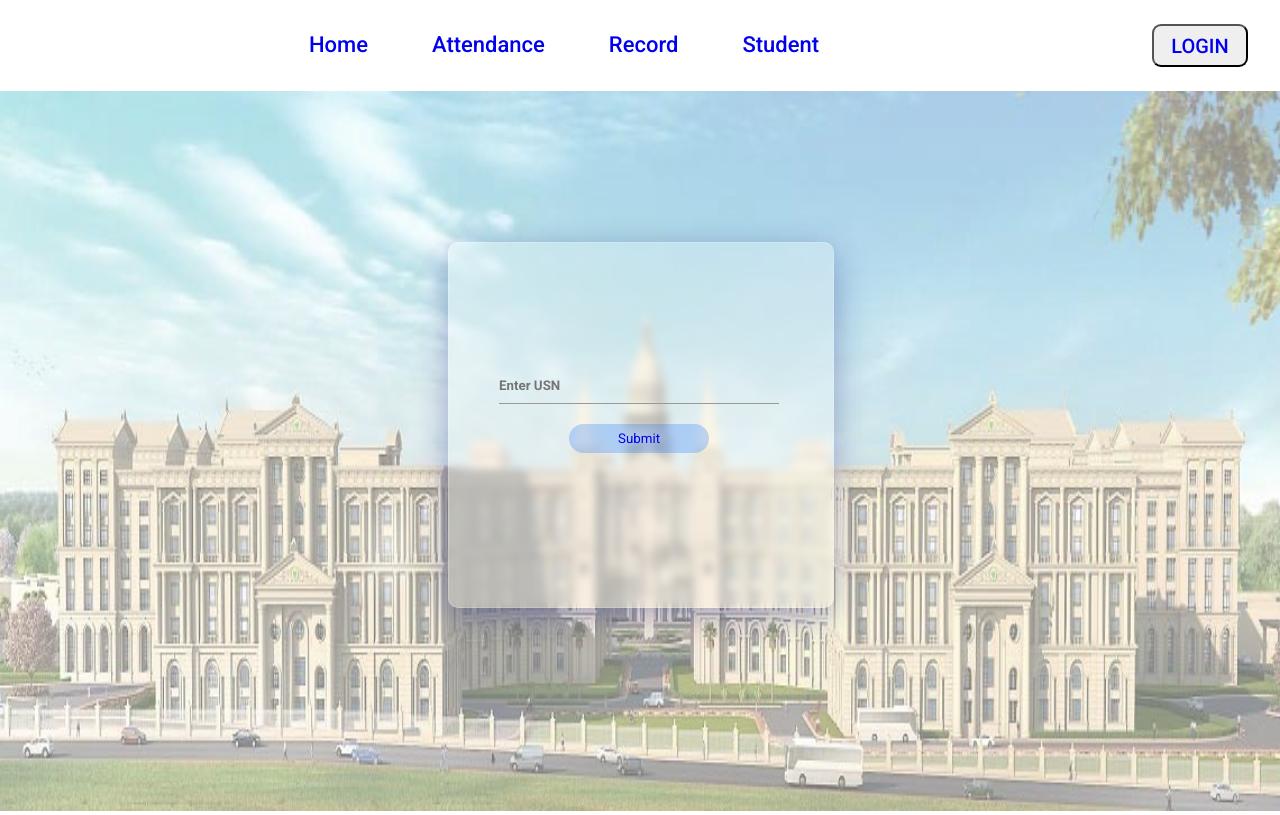
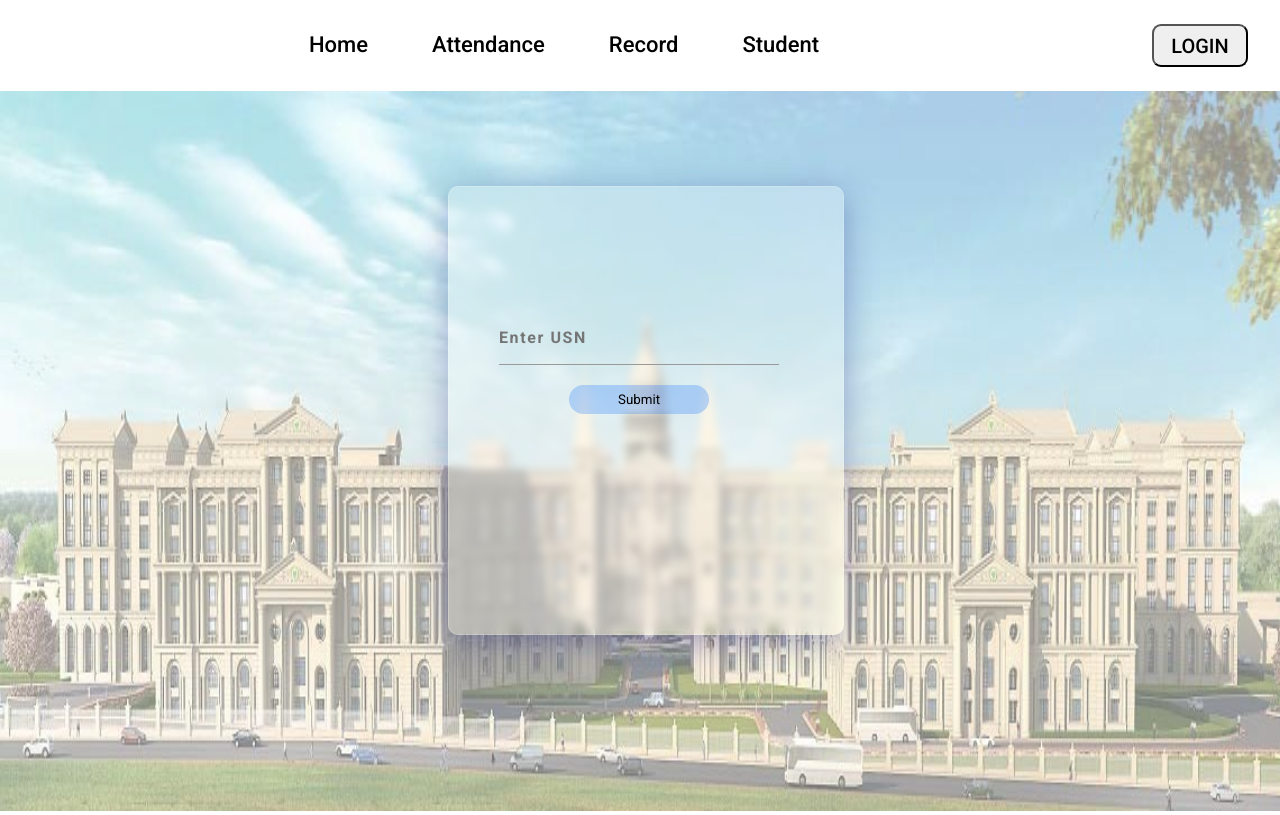
Before and after one commit to riddhisomani/Student-Management-System, a Flask app: page /student in a window 1280 px wide. Run offline with Flask 3, Linux system fonts and the light colour scheme.

Commit message:
done project

```diff
--- a/templates/class.html
+++ b/templates/class.html
@@ -4,9 +4,7 @@
 <link rel="stylesheet" href="{{ url_for('static', filename='css/class.css') }}">
 <link rel="preconnect" href="https://fonts.googleapis.com">
 <link rel="preconnect" href="https://fonts.gstatic.com" crossorigin>
-<link
-    href="https://fonts.googleapis.com/css2?family=Roboto:ital,wght@0,100;0,300;0,400;0,500;0,700;0,900;1,100;1,300;1,400;1,500;1,700;1,900&display=swap"
-    rel="stylesheet">
+<link href="https://fonts.googleapis.com/css2?family=Roboto:wght@100;300;400;500;700;900&display=swap" rel="stylesheet">
 <script type="text/javascript" src="{{ url_for('static', filename='js/materialize.js') }}"></script>
 
 <title>Blockendance</title>
--- a/templates/student.html
+++ b/templates/student.html
@@ -6,11 +6,9 @@
     <meta name="viewport" content="width=device-width, initial-scale=1.0">
     <link rel="preconnect" href="https://fonts.googleapis.com">
     <link rel="preconnect" href="https://fonts.gstatic.com" crossorigin>
-    <link
-        href="https://fonts.googleapis.com/css2?family=Roboto:ital,wght@0,100;0,300;0,400;0,500;0,700;0,900;1,100;1,300;1,400;1,500;1,700;1,900&display=swap"
-        rel="stylesheet">
-    <link rel="stylesheet" href="../static/css/student.css">
+    <link href="https://fonts.googleapis.com/css2?family=Roboto:wght@100;300;400;500;700;900&display=swap" rel="stylesheet">
     <!-- <link rel="stylesheet" href="https://cdn.jsdelivr.net/npm/bootstrap@5.3.3/dist/css/bootstrap.min.css"> -->
+    <link rel="stylesheet" href="{{ url_for('static', filename='css/record.css') }}">
     <title>Student Detail</title>
 </head>
 <body>
```
Also changed, not shown: templates/about.html (deleted).
